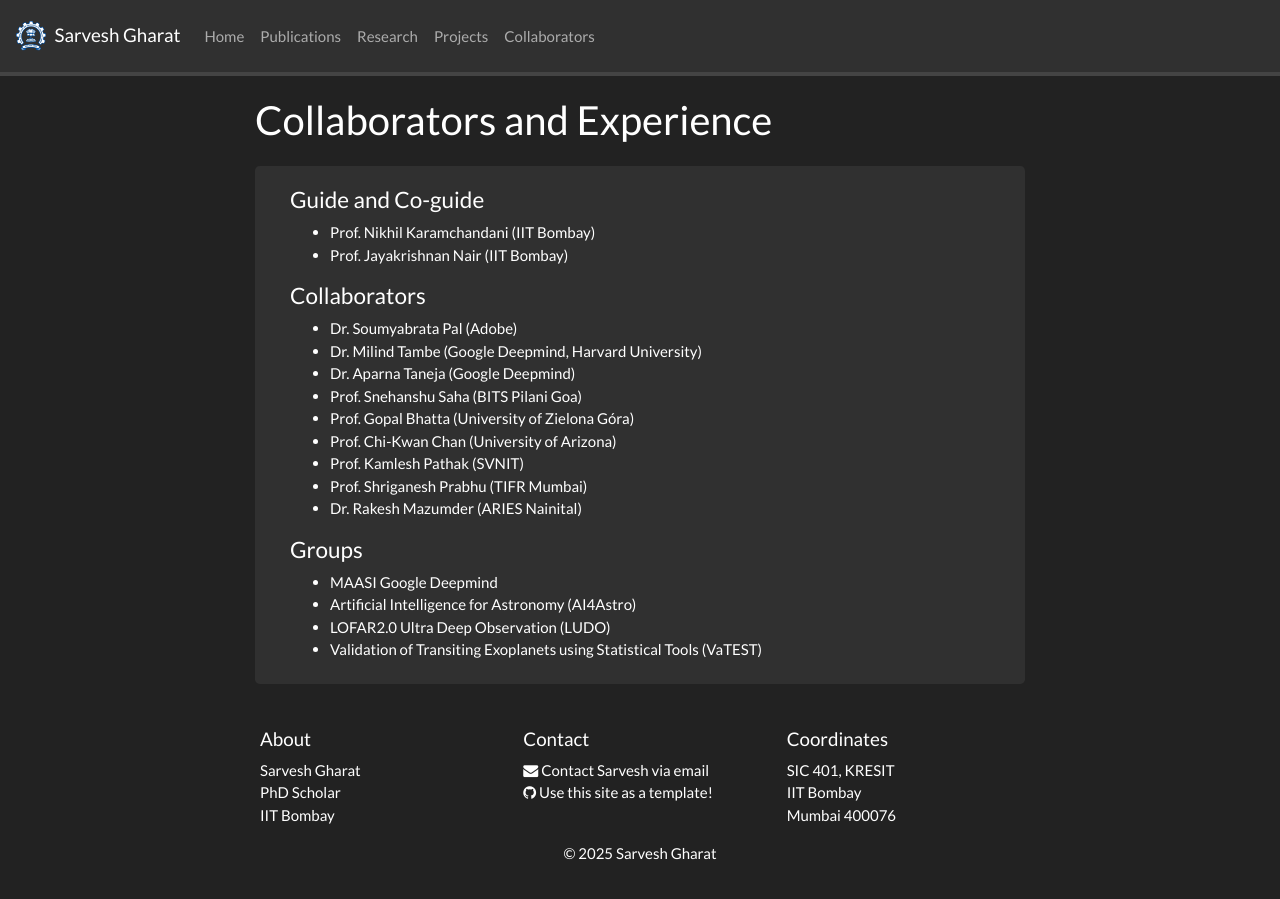
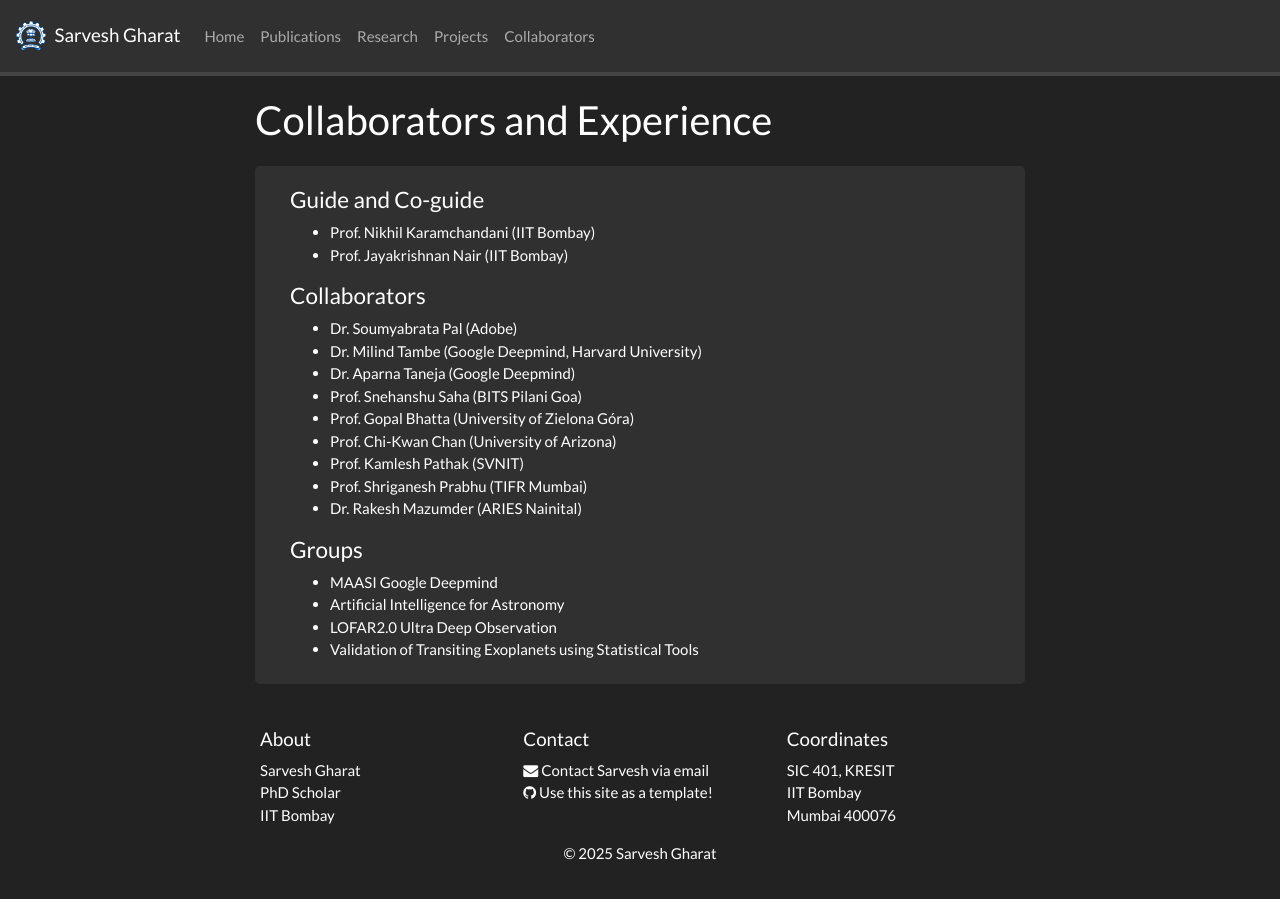
Before and after one commit to SarveshVGharat/SarveshVGharat.github.io, a Jekyll site: the page built from _pages/collaborators.md, in a window 1280 px wide. Built offline with Jekyll 4.4.1, drawn with Linux system fonts in a browser that asks for light colours; nearby versions of some CDN libraries; a style sheet for code colours, icons or effects is not loaded.

Commit message:
Update collaborators.md

```diff
--- a/_pages/collaborators.md
+++ b/_pages/collaborators.md
@@ -56,9 +56,9 @@ iframe {
 <h4>Groups</h4>
 <ul>
 <li> MAASI Google Deepmind </li>
-<li> Artificial Intelligence for Astronomy (AI4Astro) </li>
-<li> LOFAR2.0 Ultra Deep Observation (LUDO) </li>
-<li> Validation of Transiting Exoplanets using Statistical Tools (VaTEST) </li>
+<li> Artificial Intelligence for Astronomy </li>
+<li> LOFAR2.0 Ultra Deep Observation </li>
+<li> Validation of Transiting Exoplanets using Statistical Tools </li>
 </ul>
 
 
```
